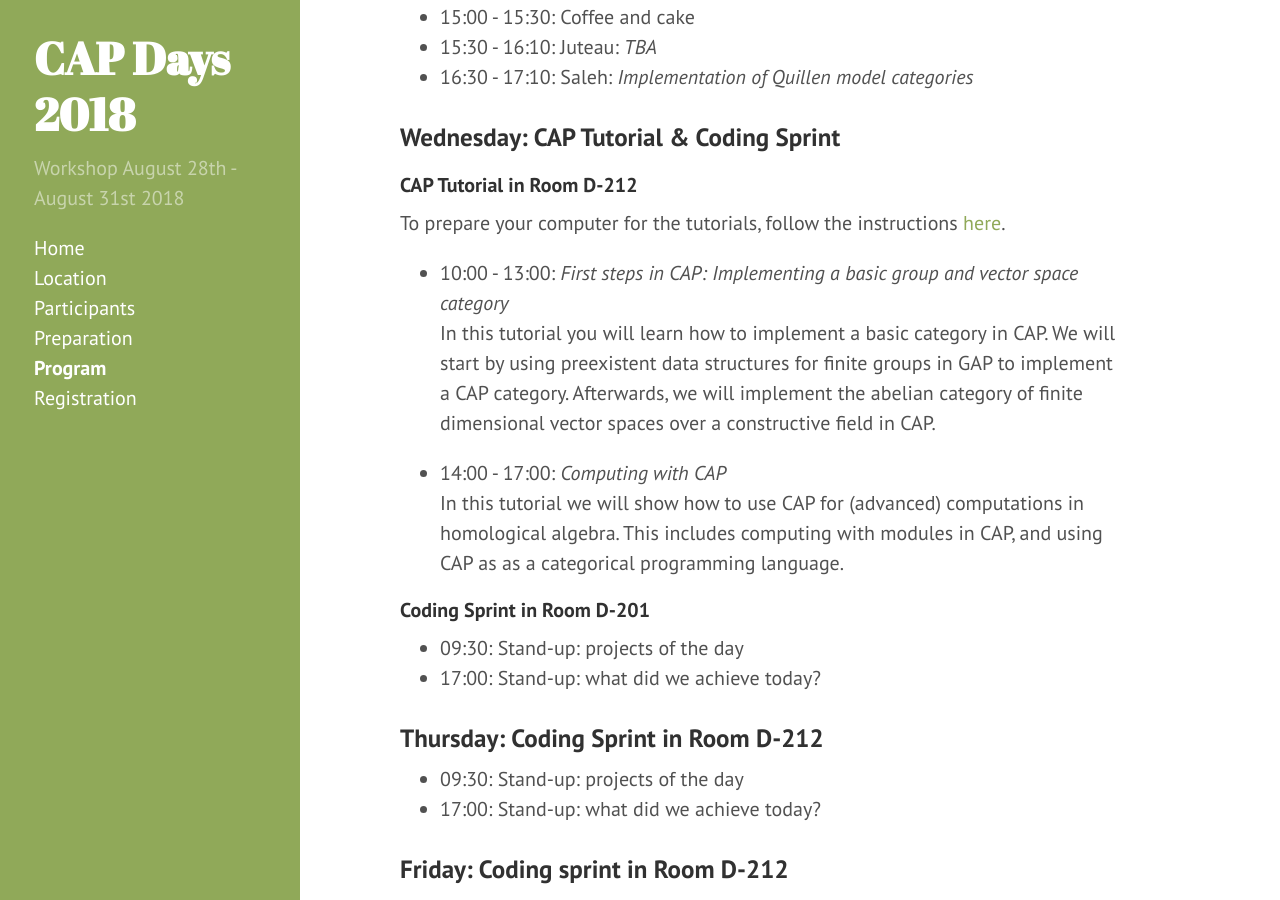
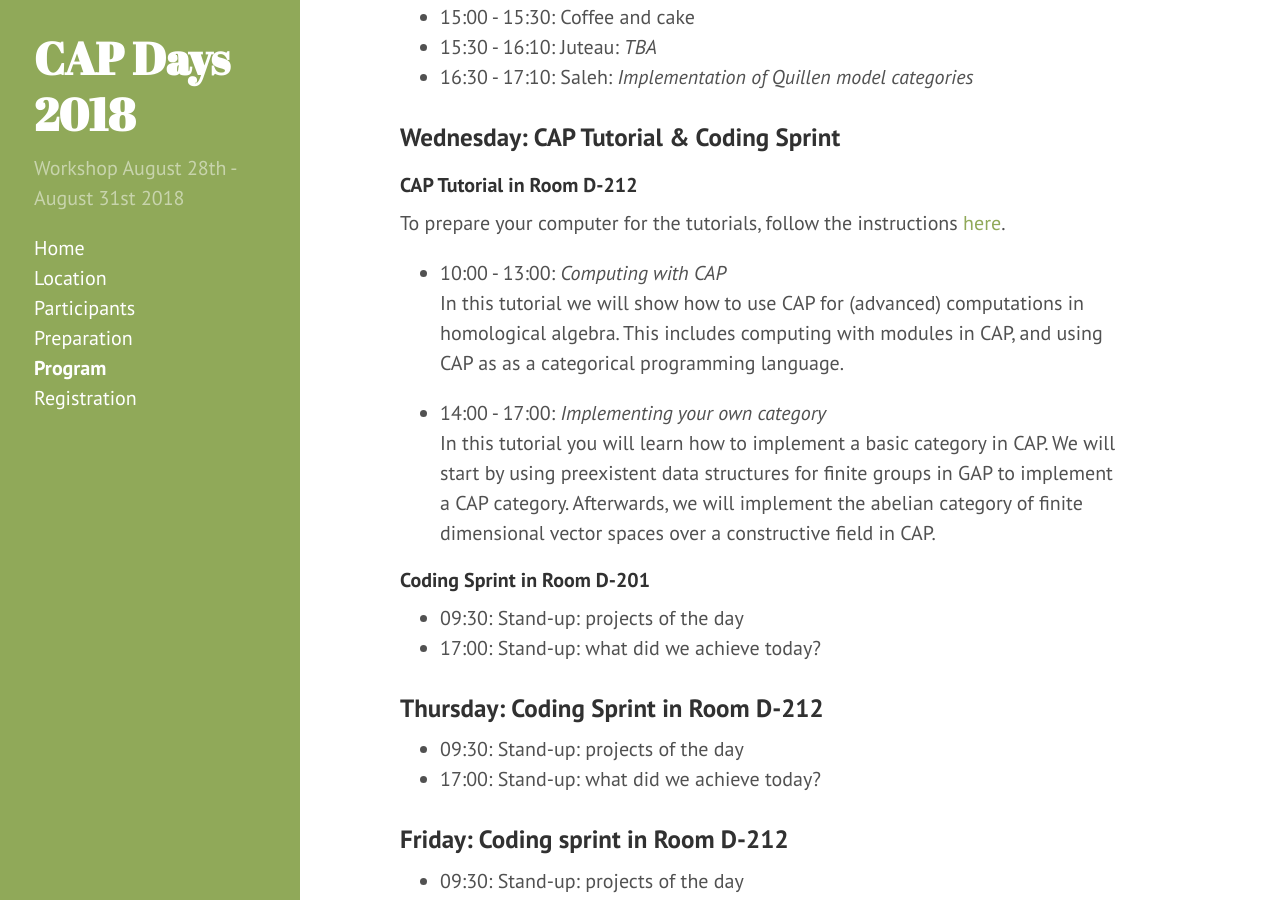
Before and after one commit to homalg-project/capdays-2018, a Jekyll site: the page built from program.md, in a window 1280 px wide and 900 px high, scrolled down 769 px. Built offline with Jekyll 4.4.1, drawn with Linux system fonts in a browser that asks for light colours.

Commit message:
Swapped tutorials

```diff
--- a/program.md
+++ b/program.md
@@ -34,15 +34,16 @@
 
 To prepare your computer for the tutorials, follow the instructions [here]({{site.baseurl}}/preparation).
 
-* 10:00 - 13:00: *First steps in CAP: Implementing a basic group and vector space category*<br/>
+* 10:00 - 13:00: *Computing with CAP*<br/>
+In this tutorial we will show how to use CAP for (advanced) computations in homological algebra.
+This includes computing with modules in CAP, and using CAP as as a categorical programming language.
+
+
+* 14:00 - 17:00: *Implementing your own category*<br/>
 In this tutorial you will learn how to implement a basic category in CAP.
 We will start by using preexistent data structures for finite groups in GAP to implement a CAP category.
 Afterwards, we will implement the abelian category of finite dimensional vector spaces over a constructive field
 in CAP.
-
-* 14:00 - 17:00: *Computing with CAP*<br/>
-In this tutorial we will show how to use CAP for (advanced) computations in homological algebra.
-This includes computing with modules in CAP, and using CAP as as a categorical programming language.
 
 #### Coding Sprint in Room D-201
 
```
